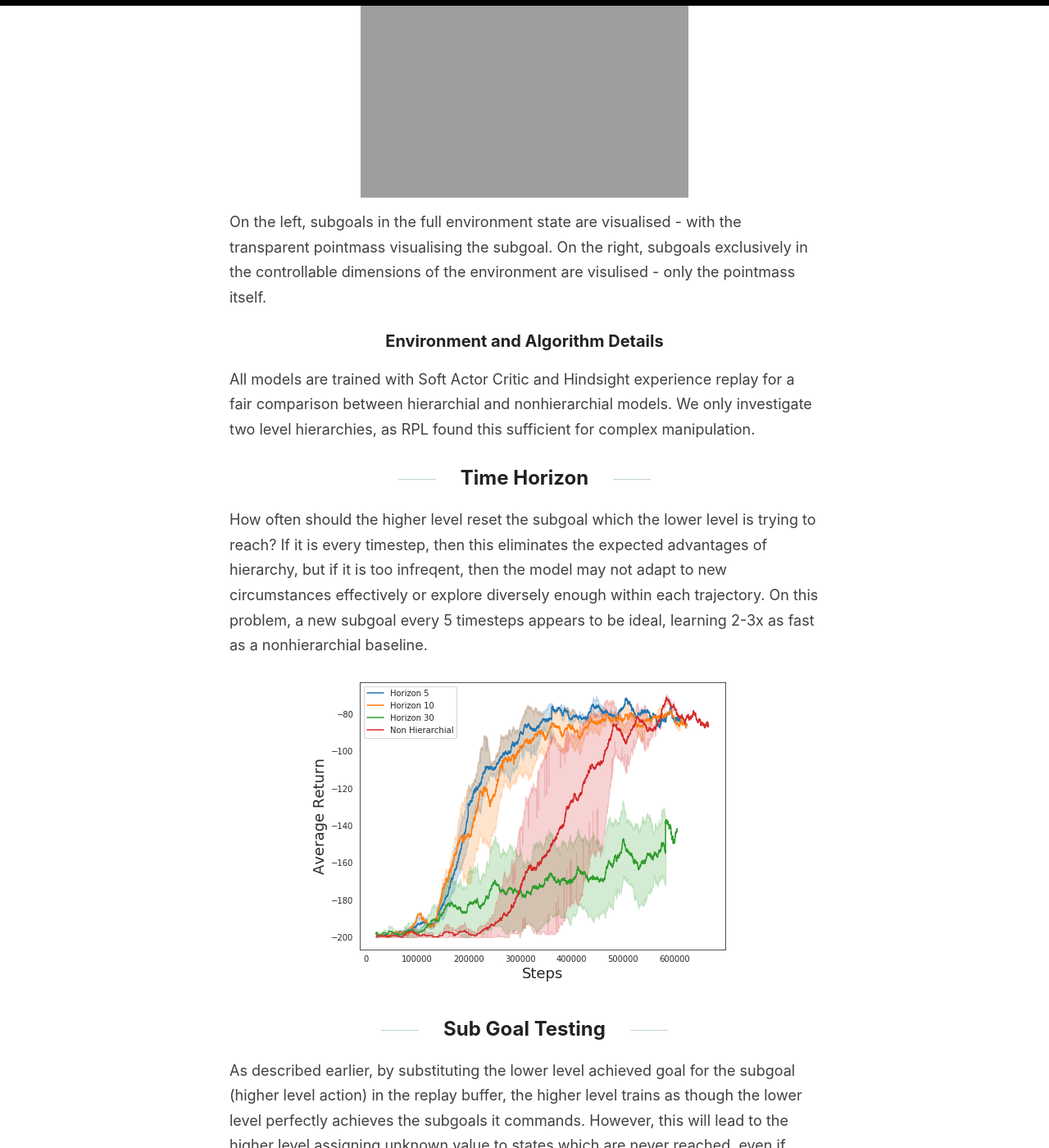
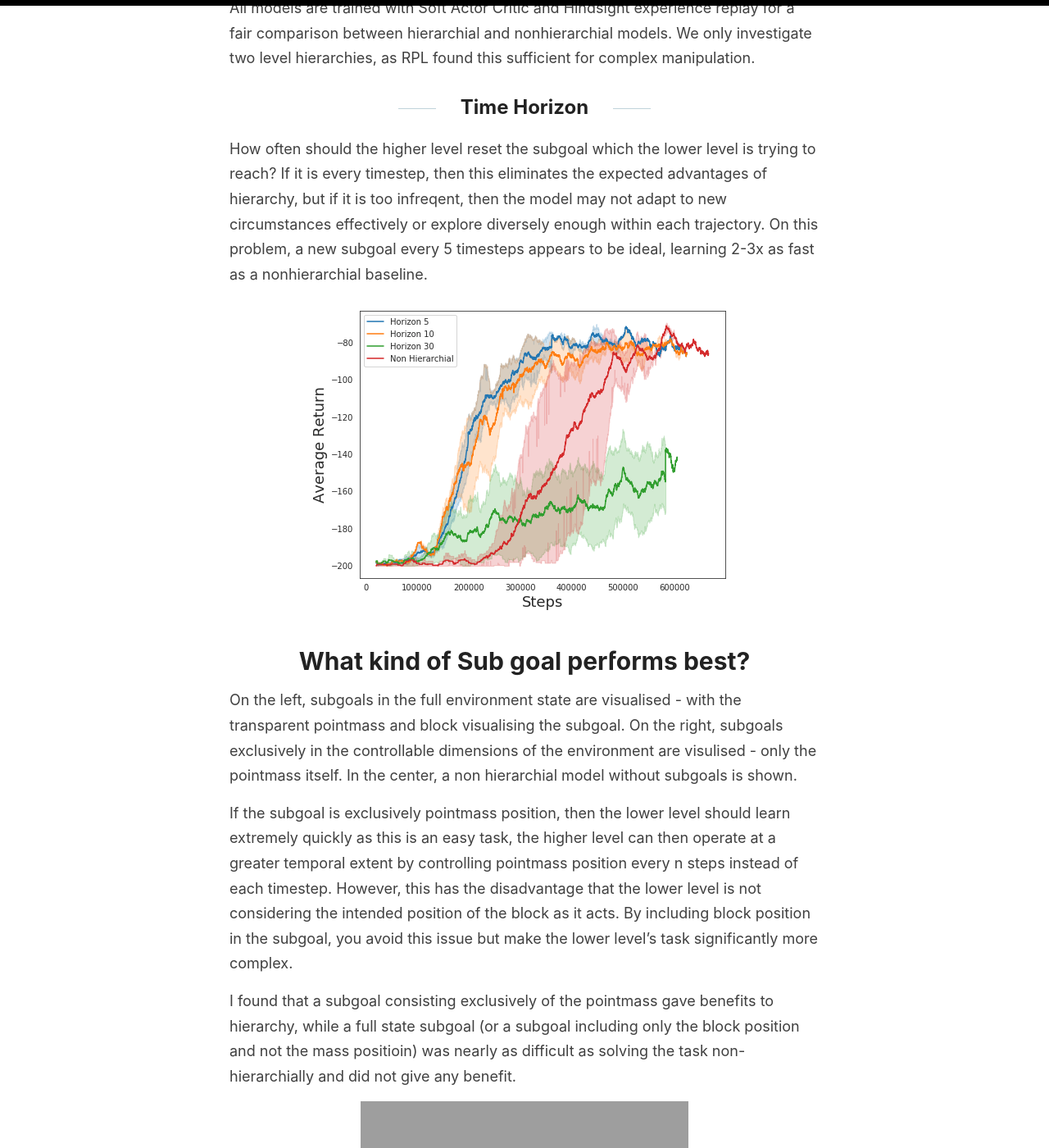
Before and after one commit to sholtodouglas/sholtodouglas.github.io, a Jekyll site: the page built from _posts/2020-06-03-Dissecting_Hierarchial_RL.md, in a window 1280 px wide and 1400 px high, scrolled down 4275 px. Shown: the whole window at 82% size. Built offline with Jekyll 4.4.1, drawn with Linux system fonts in a browser that asks for light colours; some of the changed text lies outside the part shown.

Commit message:
Update 2020-06-03-Dissecting_Hierarchial_RL.md

```diff
--- a/_posts/2020-06-03-Dissecting_Hierarchial_RL.md
+++ b/_posts/2020-06-03-Dissecting_Hierarchial_RL.md
@@ -51,10 +51,6 @@ So, in making this work we are interested in a couple of questions.
 - Finally, does hierarchy provide benefits beyond better exploration?
 
 
-![alt text](https://sholtodouglas.github.io/images/hierarchial/workingcomparison.gif "Hierarchy vs Single Layer")
-
-On the left, subgoals in the full environment state are visualised - with the transparent pointmass visualising the subgoal. On the right, subgoals exclusively in the controllable dimensions of the environment are visulised - only the pointmass itself.
-
 ### Environment and Algorithm Details
 All models are trained with Soft Actor Critic and Hindsight experience replay for a fair comparison between hierarchial and nonhierarchial models. We only investigate two level hierarchies, as RPL found this sufficient for complex manipulation.
 
@@ -63,6 +59,17 @@ All models are trained with Soft Actor Critic and Hindsight experience replay fo
 How often should the higher level reset the subgoal which the lower level is trying to reach? If it is every timestep, then this eliminates the expected advantages of hierarchy, but if it is too infreqent, then the model may not adapt to new circumstances effectively or explore diversely enough within each trajectory. On this problem, a new subgoal every 5 timesteps appears to be ideal, learning 2-3x as fast as a nonhierarchial baseline.
 
 ![alt text](https://sholtodouglas.github.io/images/hierarchial/hiervsnot.png "Hierarchy vs Single Layer")
+
+
+# What kind of Sub goal performs best?
+
+On the left, subgoals in the full environment state are visualised - with the transparent pointmass and block visualising the subgoal. On the right, subgoals exclusively in the controllable dimensions of the environment are visulised - only the pointmass itself. In the center, a non hierarchial model without subgoals is shown.
+
+If the subgoal is exclusively pointmass position, then the lower level should learn extremely quickly as this is an easy task, the higher level can then operate at a greater temporal extent by controlling pointmass position every n steps instead of each timestep. However, this has the disadvantage that the lower level is not considering the intended position of the block as it acts. By including block position in the subgoal, you avoid this issue but make the lower level's task significantly more complex.
+
+I found that a subgoal consisting exclusively of the pointmass gave benefits to hierarchy, while a full state subgoal (or a subgoal including only the block position and not the mass positioin) was nearly as difficult as solving the task non-hierarchially and did not give any benefit.
+
+![alt text](https://sholtodouglas.github.io/images/hierarchial/workingcomparison.gif "Hierarchy vs Single Layer")
 
 ## Sub Goal Testing
 
@@ -93,11 +100,6 @@ When using just the next position of the pointmass as a subgoal, we can visualis
 ![alt-text-1](https://sholtodouglas.github.io/images/hierarchial/qviz1.gif "title-1") ![alt-text-2](https://sholtodouglas.github.io/images/hierarchial/qviz2.gif "title-2")
 
 
-
-# What kind of Sub goal performs best?
-
-
-![alt text](https://sholtodouglas.github.io/images/hierarchial/workingcomparison.gif "Hierarchy vs Single Layer")
 
 # Analysing Relay Policy Learning
 
```
